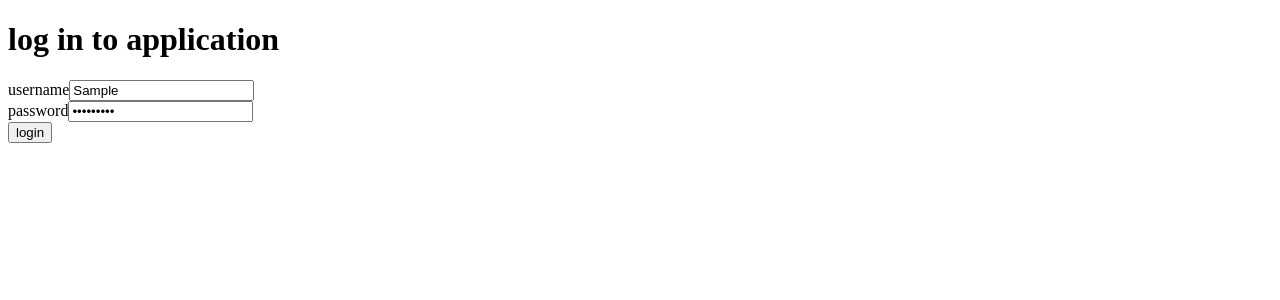
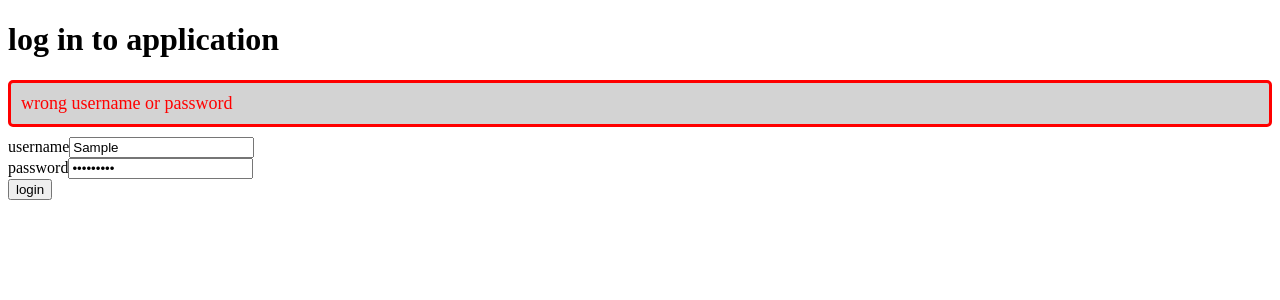
Before and after one commit to mika-alaoutinen/fullstack-open, a React (Create React App) app in the folder osa5/bloglist-frontend/: page / in a window 1280 px wide. Both pictures are taken after typing "Sample", "Sample123" into the empty fields and a click on the button "login". Shown: the top 300 px of the page. Built offline with nearby package versions, Linux system fonts and the light colour scheme; no server answers; the HTML template or start-up script is replaced by a standard one.

Commit message:
Osa 5a valmis

```diff
--- a/osa5/bloglist-frontend/src/App.js
+++ b/osa5/bloglist-frontend/src/App.js
@@ -9,7 +9,8 @@ const App = () => {
   const [username, setUsername] = useState('')
   const [password, setPassword] = useState('')
   const [user, setUser] = useState(null)
-  const [errorMessage, setErrorMessage] = useState(null)
+  const [message, setMessage] = useState(null)
+  const [error, setError] = useState(false)
 
   // Check if user credentials are in local storage:
   useEffect(() => {
@@ -27,13 +28,15 @@ const App = () => {
         ? <LoginForm
             username={username} setUsername={setUsername}
             password={password} setPassword={setPassword}
-            user={user} setUser={setUser}
-            setErrorMessage={setErrorMessage}
+            setUser={setUser}
+            message={message} setMessage={setMessage}
+            error={error} setError={setError}
           />
         : <BlogPage
             userName={user.name}
-            blogs={blogs}
-            setBlogs={setBlogs}
+            blogs={blogs} setBlogs={setBlogs}
+            message={message} setMessage={setMessage}
+            error={error} setError={setError}
           />
       }
     </div>
--- a/osa5/bloglist-frontend/src/components/BlogForm.js
+++ b/osa5/bloglist-frontend/src/components/BlogForm.js
@@ -1,7 +1,9 @@
 import React, { useState } from 'react'
 import blogService from '../services/blogService'
+import noticeService from "../services/noticeService";
 
-const BlogForm = ({ blogs, setBlogs }) => {
+const BlogForm = ({ blogs, setBlogs, setMessage, setError }) => {
+
   // State management:
   const [title, setTitle] = useState('')
   const [author, setAuthor] = useState('')
@@ -23,9 +25,12 @@ const BlogForm = ({ blogs, setBlogs }) => {
     }
 
     blogService.addBlog(newBlog)
-      .then(blog => setBlogs(blogs.concat(blog)))
-      .then(() => resetForm())
-      .catch(error => console.log(error))
+      .then(blog => {
+        setBlogs(blogs.concat(blog))
+        noticeService.showMessage(`a new blog ${title} by ${author} added`, setMessage)
+        resetForm()
+      })
+      .catch(() => noticeService.showError('error adding blog', setMessage, setError))
   }
 
   return (
--- a/osa5/bloglist-frontend/src/components/BlogPage.js
+++ b/osa5/bloglist-frontend/src/components/BlogPage.js
@@ -1,8 +1,10 @@
 import React from 'react'
 import BlogForm from "./BlogForm";
 import BlogList from "./BlogList"
+import Notification from "./Notification"
 
-const BlogPage = ({ userName, blogs, setBlogs }) => {
+const BlogPage = ({
+  userName, blogs, setBlogs, message, setMessage, error, setError }) => {
 
   const logout = () => () => {
     window.localStorage.clear()
@@ -12,12 +14,18 @@ const BlogPage = ({ userName, blogs, setBlogs }) => {
   return (
     <div>
       <h2>blogs</h2>
+      <Notification message={message} error={error} />
+
       <p>
         {userName} logged in
         <button onClick={logout()}>logout</button>
       </p>
 
-      <BlogForm blogs={blogs} setBlogs={setBlogs} />
+      <BlogForm
+        blogs={blogs} setBlogs={setBlogs}
+        setMessage={setMessage}
+        setError={setError}
+      />
 
       <BlogList blogs={blogs} setBlogs={setBlogs} />
     </div>
--- a/osa5/bloglist-frontend/src/components/LoginForm.js
+++ b/osa5/bloglist-frontend/src/components/LoginForm.js
@@ -1,11 +1,14 @@
 import React from 'react'
+import Notification from "./Notification"
 import blogService from '../services/blogService'
+import noticeService from "../services/noticeService"
 import loginService from "../services/loginService"
 
 const LoginForm = ({
-  username, setUsername, password, setPassword, user, setUser, setErrorMessage }) => {
+  username, setUsername, password, setPassword, setUser,
+  message, setMessage, error, setError }) => {
 
-  const handleLogin = async (event) => {
+  const handleLogin = async event => {
     event.preventDefault()
 
     loginService.login({ username, password })
@@ -13,18 +16,18 @@ const LoginForm = ({
         window.localStorage.setItem('user', JSON.stringify(user))
         blogService.setToken(user.token)
         setUser(user)
+      })
+      .then(() => {
         setUsername('')
         setPassword('')
       })
-      .catch(error => {
-        setErrorMessage('wrong credentials')
-        setTimeout(() => setErrorMessage(null))
-      })
+      .catch(() => noticeService.showError('wrong username or password', setMessage, setError))
   }
 
   return (
     <div>
       <h1>log in to application</h1>
+      <Notification message={message} error={error} />
 
       <form onSubmit={handleLogin}>
         <div>username
--- /dev/null
+++ b/osa5/bloglist-frontend/src/components/Notification.js
@@ -0,0 +1,19 @@
+import React from 'react'
+
+const Notification = ({ message, error }) => {
+  const style = {
+    color: error ? "red" : "green",
+    background: "lightgrey",
+    fontSize: 18,
+    borderStyle: "solid",
+    borderRadius: 5,
+    padding: 10,
+    marginBottom: 10,
+  }
+
+  return message === null
+    ? null
+    : <div style={style}>{message}</div>
+}
+
+export default Notification
--- /dev/null
+++ b/osa5/bloglist-frontend/src/services/noticeService.js
@@ -0,0 +1,14 @@
+const timeout = 5000 // timeout for messages is 5 s
+
+const showMessage = (message, setMessage) => {
+  setMessage(message)
+  setTimeout(() => setMessage(null), timeout);
+}
+
+const showError = (message, setMessage, setError) => {
+  setError(true)
+  showMessage(message, setMessage)
+  setTimeout(() => setError(false), timeout)
+}
+
+export default { showError, showMessage }
```
